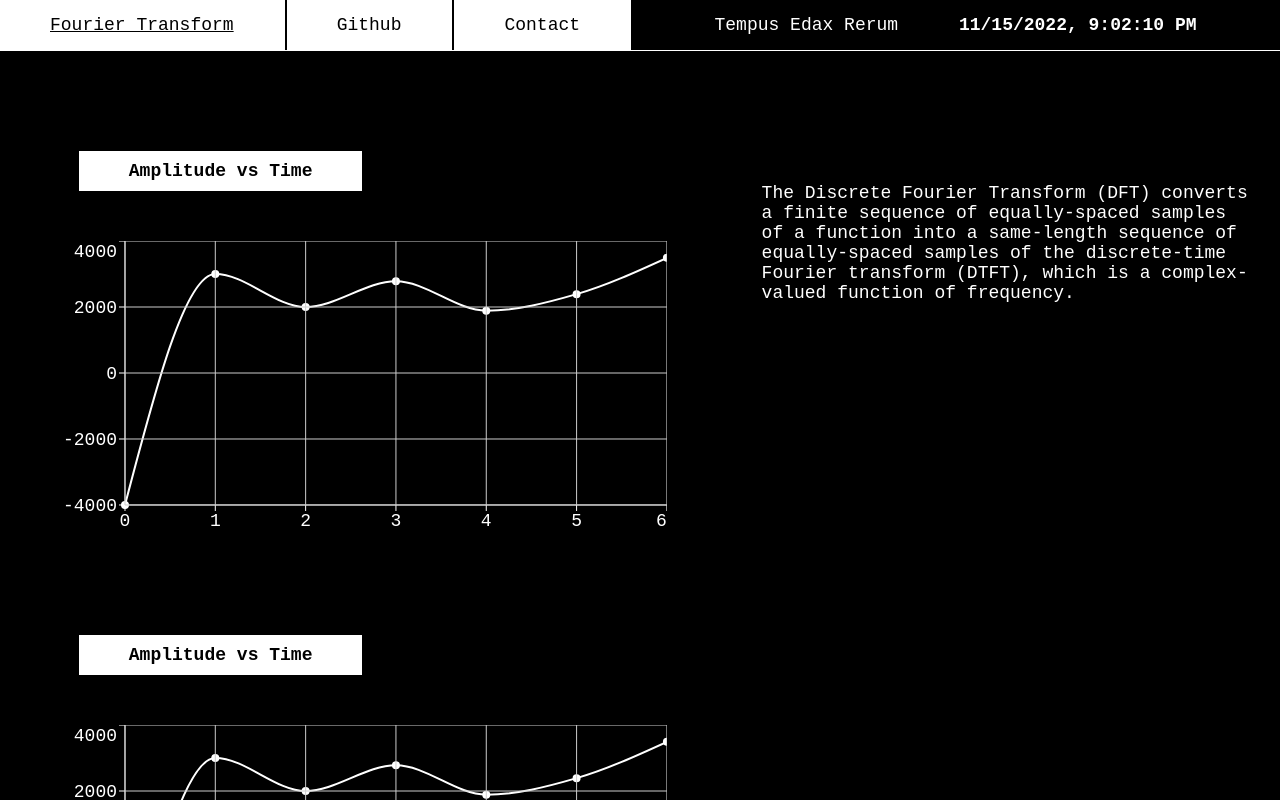
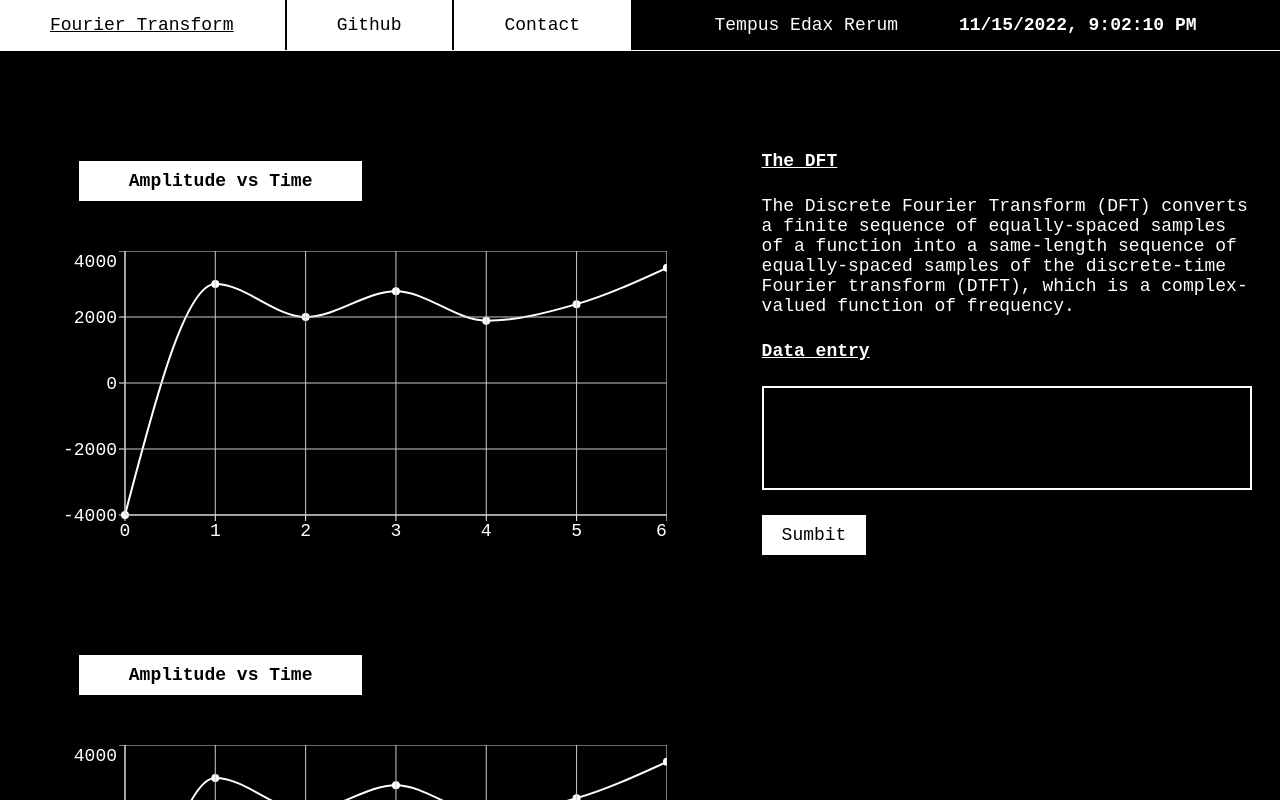
Before and after one commit to thenu-k/fourierTransformWebApp, a React (Create React App) app: page / in a window 1280 px wide. Shown: the top 800 px of the page. Built offline with nearby package versions, Linux system fonts and the light colour scheme; a web font is replaced by a local one.

Commit message:
Made dataentry section

```diff
--- a/public/main.css
+++ b/public/main.css
@@ -4,14 +4,18 @@
     font-size: 18px;
 }
 
-h1,h2,h3,a,span,p{
+h1,h2,h3,a,span,p, button{
     font-family: 'Syne Mono', monospace;
 }
 
 html, body, #root{
     width: 100%;
 }
-
+/* body{
+    background-image: url('./bg.png');
+    background-repeat: repeat;
+    background-size: cover;
+} */
 .center{
     display: flex;
     align-items: center;
--- a/src/App.js
+++ b/src/App.js
@@ -33,6 +33,7 @@ const S_App = styled.section`
     flex-direction: row;
     justify-content: space-between;
     margin: 50px 0;
+    align-items: center;
   }
 `
 
--- a/src/DataSection/DataSection.js
+++ b/src/DataSection/DataSection.js
@@ -2,20 +2,68 @@ import React from 'react'
 import styled from 'styled-components'
 
 const DataSection = () => {
+  const sumbitData  = (e) => {
+    e.preventDefault()
+    const newData = e.target.querySelector('textarea').value
+    console.log(newData)
+  }
   return (
-    <S_DataSection>
-        <p>
-          The Discrete Fourier Transform (DFT) converts a finite sequence of equally-spaced samples of a function into a same-length sequence of equally-spaced samples of the discrete-time Fourier transform (DTFT), which is a complex-valued function of frequency.
-        </p>
+    <S_DataSection className='center'>
+      <h3>The DFT</h3>
+      <p>
+        The Discrete Fourier Transform (DFT) converts a finite sequence of equally-spaced samples of a function into a same-length sequence of equally-spaced samples of the discrete-time Fourier transform (DTFT), which is a complex-valued function of frequency.
+      </p>
+      <form className="dataEntry center" onSubmit={sumbitData}>
+        <h3>Data entry</h3>
+        <textarea name="" id="" cols="30" rows="10"></textarea>
+        <button className='submitButton'>Sumbit</button>
+      </form>
+
     </S_DataSection>
   )
 }
 
 const S_DataSection = styled.div`
     width: 40%;
-    height: 25vw;
+    height: auto;
     background-color: inherit;
     color: white;
+    flex-grow: 0;
+    flex-direction: column;
+    justify-content: unset;
+    & h3{
+      text-decoration: underline;
+      width: 100%;
+      margin-bottom: 25px;
+    }
+    & p{
+      margin-bottom: 25px;
+    }
+
+    & .dataEntry{
+      width: 100%;
+      flex-direction: column;
+      justify-content: unset;
+      align-items: unset;
+      >textarea{
+        height: 100px; width: 100%;
+        background-color: black; color: white;
+        border: 2px solid white;
+        margin-bottom: 25px;
+        resize: none;
+      }
+    }
+    & .submitButton{
+      width: fit-content;
+      background-color: white;
+      color: black;
+      padding: 10px 20px;
+      &:hover{
+        text-decoration: underline black;
+        background-color: #eeee;
+        cursor: pointer;
+      }
+    }
 `
 
 export default DataSection
```
Also changed, not shown: public/bg.png (added).
